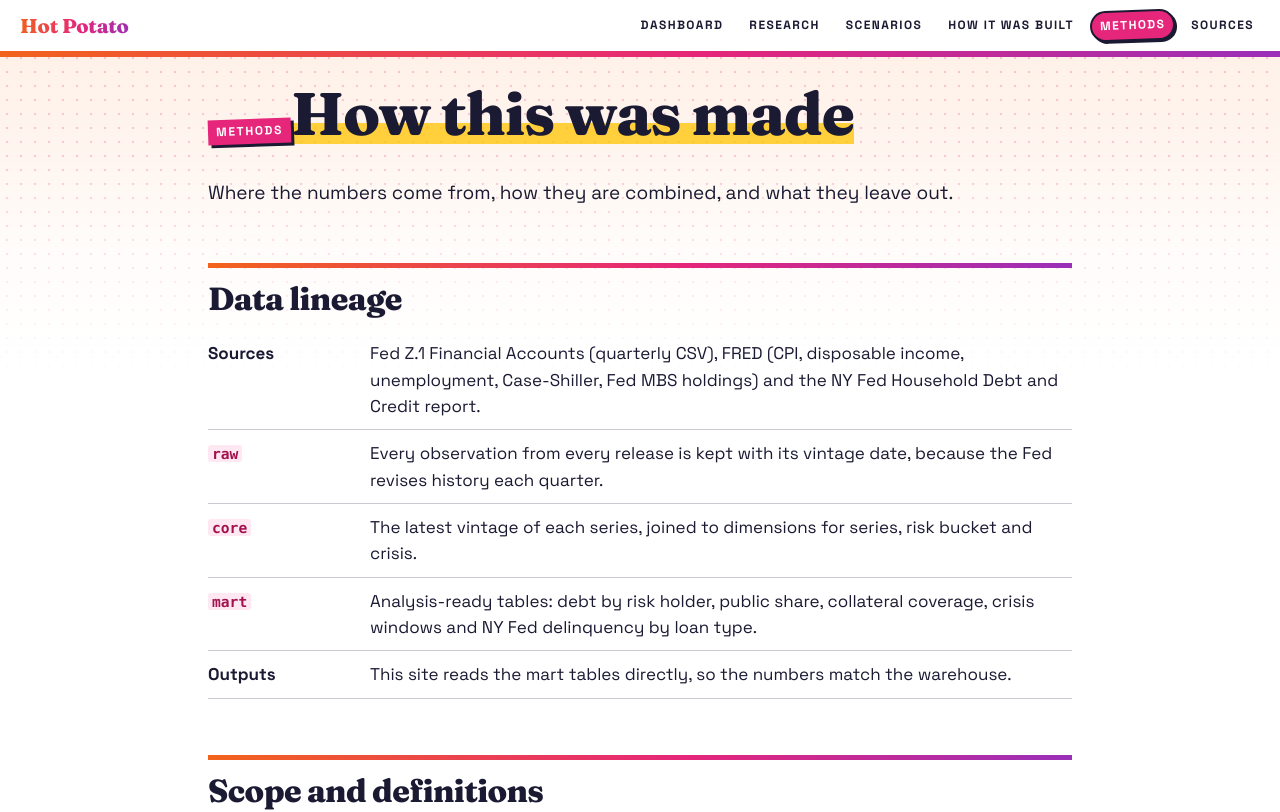
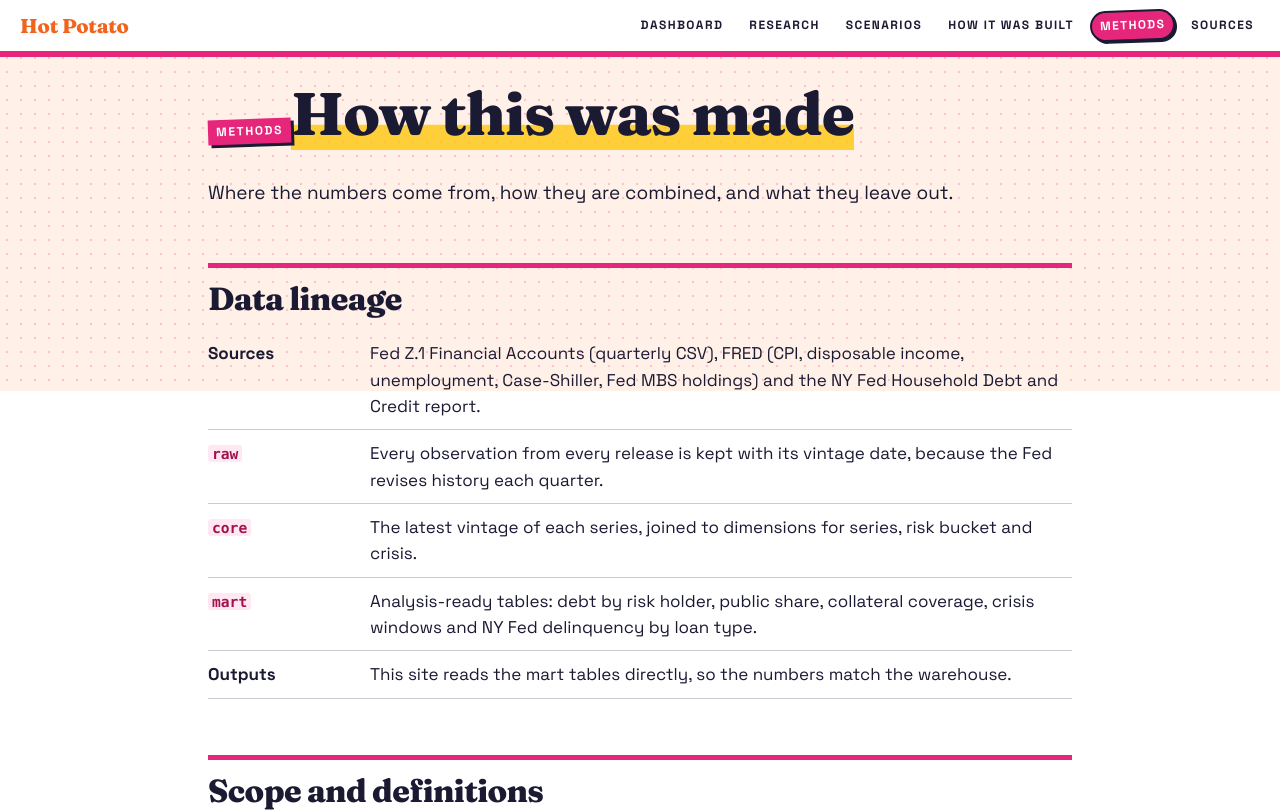
Before and after one commit to eleonorabjornberg/household-debt-risk, a Next.js app in the folder atlas/: page /methods in a window 1280 px wide. Shown: the top 812 px of the page. Built offline with nearby package versions, Linux system fonts and the light colour scheme; no server answers; the database is empty.

Commit message:
Flatten all gradients (gradients-55 (a)); record docket 55 and review round 34 answers
Co-Authored-By: Claude Opus 5.5 <noreply@anthropic.com>
Claude-Session: https://claude.ai/code/session_01GDxCQ4PEo3YCh72CZhKaU4

```diff
--- a/atlas/app/pages.css
+++ b/atlas/app/pages.css
@@ -139,7 +139,7 @@
    Orange and pink lead, the other risograph inks rotate through sections. Text stays ink on light washes
    (contrast holds); colour carries rules, stickers, highlights and shadows, never body text. */
 :root {
-  --hot: linear-gradient(90deg, var(--pile-3) 0%, var(--pile-4) 55%, var(--pile-0) 100%);
+  --hot: var(--pile-4); /* flat: no gradients anywhere (Eleonora, gradients-55 (a), 2026-11-10) */
   --peach: #fff1e8;
   --blush: #ffe8f1;
   --lilac: #f4eafa;
@@ -149,8 +149,8 @@
 }
 .topbar { border-bottom: 0; }
 .topbar::after { content: ""; position: absolute; left: 0; right: 0; bottom: -6px; height: 6px; background: var(--hot); }
-.topbar__brand { background: var(--hot); -webkit-background-clip: text; background-clip: text; color: transparent; }
-.topbar__brand:hover { background: var(--hot); color: var(--paper); -webkit-background-clip: border-box; background-clip: border-box; }
+.topbar__brand { color: var(--pile-3); }
+.topbar__brand:hover { background: var(--hot); color: var(--paper); }
 .topbar__nav a { border-radius: 999px; }
 .topbar__nav a[aria-current="page"] { background: var(--accent); color: var(--paper); border-color: var(--ink); transform: rotate(-2deg); box-shadow: 2px 2px 0 var(--ink); }
 .topbar__nav a:nth-child(5n+1):hover { background: var(--pile-3); }
@@ -159,19 +159,16 @@
 .topbar__nav a:nth-child(5n+4):hover { background: var(--pile-1); }
 .topbar__nav a:nth-child(5n+5):hover { background: var(--pile-2); }
 
-/* page backdrop: a halftone wash of pink dots fading out under the header */
+/* page backdrop: a band of pink halftone dots on flat peach under the header */
 main.pg { position: relative; }
 main.pg::before {
   content: ""; position: absolute; inset: 0 calc(50% - 50vw) auto; /* exactly to the viewport edges; -50vw made every page scroll sideways */ height: 340px; z-index: -1; pointer-events: none;
-  background:
-    radial-gradient(circle, rgba(229, 38, 122, 0.22) 1.4px, transparent 1.6px) 0 0 / 14px 14px,
-    linear-gradient(180deg, var(--peach), rgba(255, 255, 255, 0));
-  -webkit-mask-image: linear-gradient(180deg, #000 30%, transparent);
-  mask-image: linear-gradient(180deg, #000 30%, transparent);
+  /* the dots are a pattern (radial-gradient is only how CSS draws a dot); the fill is flat */
+  background: radial-gradient(circle, rgba(229, 38, 122, 0.22) 1.4px, transparent 1.6px) 0 0 / 14px 14px, var(--peach);
 }
 .pg .tag { background: var(--accent); color: var(--paper); transform: rotate(-2deg); box-shadow: 3px 3px 0 var(--ink); }
 .pg h1 {
-  background: linear-gradient(transparent 64%, rgba(255, 196, 0, 0.75) 64%, rgba(255, 196, 0, 0.75) 92%, transparent 92%);
+  box-shadow: inset 0 -0.42em 0 rgba(255, 196, 0, 0.75); /* flat highlighter */
   -webkit-box-decoration-break: clone; box-decoration-break: clone; display: inline;
 }
 .pg h1 + * { margin-top: 22px; }
@@ -187,10 +184,10 @@ main.pg::before {
 
 /* section headings rotate through the inks */
 .findings h2 { border-top: 0; position: relative; }
-.findings h2:nth-of-type(5n+2)::before { background: linear-gradient(90deg, var(--pile-4), var(--pile-0)); }
-.findings h2:nth-of-type(5n+3)::before { background: linear-gradient(90deg, var(--pile-0), var(--pile-1)); }
-.findings h2:nth-of-type(5n+4)::before { background: linear-gradient(90deg, var(--pile-1), var(--pile-2)); }
-.findings h2:nth-of-type(5n+5)::before { background: linear-gradient(90deg, var(--pile-5), var(--pile-3)); }
+.findings h2:nth-of-type(5n+2)::before { background: var(--pile-0); }
+.findings h2:nth-of-type(5n+3)::before { background: var(--pile-1); }
+.findings h2:nth-of-type(5n+4)::before { background: var(--pile-2); }
+.findings h2:nth-of-type(5n+5)::before { background: var(--pile-3); }
 .findings h3 { color: var(--accent); }
 
 /* tables: ink header rule over a peach band, soft zebra, a pink row highlight on hover */
```
Also changed, not shown: 2 other files (tests, documents, lock files or other folders).
